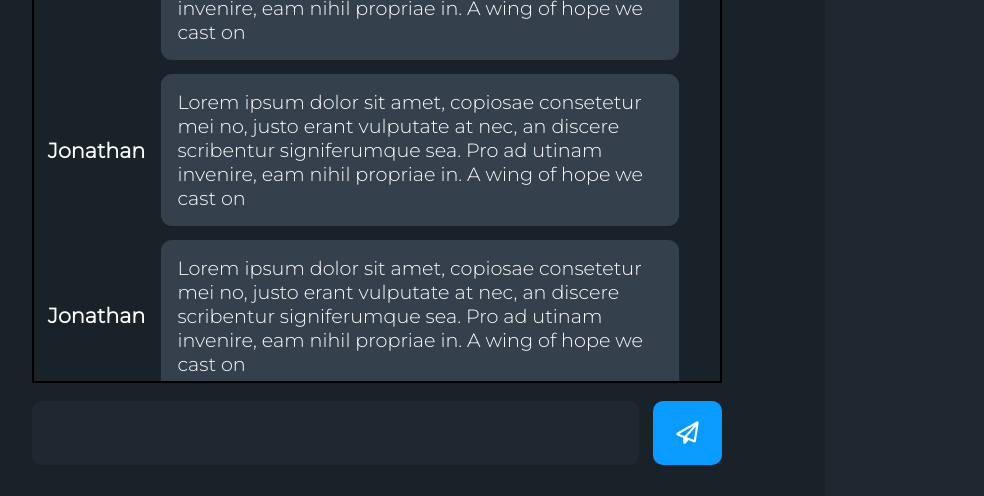
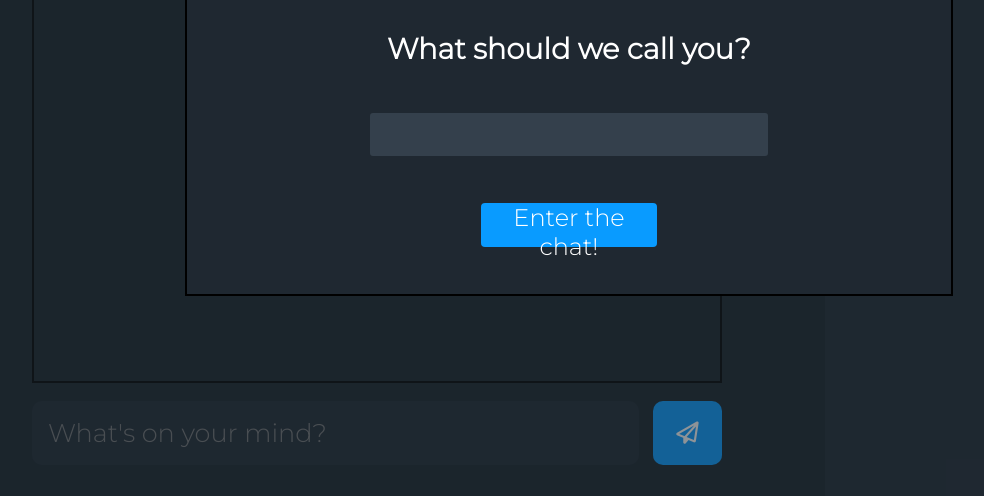
Before and after one commit to sudonut/chat-app, a plain HTML site: page index.html in a window 1280 px wide. Shown: the part 304-800 px from the top of the page, without its empty margins (71-1055 px from the left). Drawn offline with Linux system fonts and the light colour scheme.

Commit message:
Added some javascript for adding messages, still wip

```diff
--- a/index.html
+++ b/index.html
@@ -12,40 +12,23 @@
     <link rel="stylesheet" href="/styles/style.css">
   </head>
   <body>
-    <main class="message-container">
-      <section class="messages">
-        <div id="message">
+    <div class="form-container" id="modal-popup">
+      <form action="" class="user-form">
+        <h1>Welcome to my Chat application</h1>
+        <h2>What should we call you?</h2>
+        <input type="text" id="user-name-input">
+        <button id="submit-username">Enter the chat!</button>
+      </form>
+    </div>
+    <main class="app-container">
+      <section class="messages-container" id="msgs-container">
+        <div class="message-wrap" id="msg-wrap">
           <h3 id="user">Jonathan</h3>
-          <p id="msg-content">Lorem ipsum dolor sit amet, copiosae consetetur mei no, justo erant vulputate at nec, an discere scribentur signiferumque sea. Pro ad utinam invenire, eam nihil propriae in. A wing of hope we cast on </p>
+          <p id="message-text">Lorem ipsum dolor sit amet, copiosae consetetur mei no, justo erant vulputate at nec, an discere scribentur signiferumque sea. Pro ad utinam invenire, eam nihil propriae in. A wing of hope we cast on </p>
         </div>
-        <div id="message">
-          <h3 id="user">Jonathan</h3>
-          <p id="msg-content">Lorem ipsum dolor sit amet, copiosae consetetur mei no, justo erant vulputate at nec, an discere scribentur signiferumque sea. Pro ad utinam invenire, eam nihil propriae in. A wing of hope we cast on </p>
-        </div>
-        <div id="message">
-          <h3 id="user">Jonathan</h3>
-          <p id="msg-content">Lorem ipsum dolor sit amet, copiosae consetetur mei no, justo erant vulputate at nec, an discere scribentur signiferumque sea. Pro ad utinam invenire, eam nihil propriae in. A wing of hope we cast on </p>
-        </div>
-        <div id="message">
-          <h3 id="user">Jonathan</h3>
-          <p id="msg-content">Lorem ipsum dolor sit amet, copiosae consetetur mei no, justo erant vulputate at nec, an discere scribentur signiferumque sea. Pro ad utinam invenire, eam nihil propriae in. A wing of hope we cast on </p>
-        </div>
-        <div id="message">
-          <h3 id="user">Jonathan</h3>
-          <p id="msg-content">Lorem ipsum dolor sit amet, copiosae consetetur mei no, justo erant vulputate at nec, an discere scribentur signiferumque sea. Pro ad utinam invenire, eam nihil propriae in. A wing of hope we cast on </p>
-        </div>
-        <div id="message">
-          <h3 id="user">Jonathan</h3>
-          <p id="msg-content">Lorem ipsum dolor sit amet, copiosae consetetur mei no, justo erant vulputate at nec, an discere scribentur signiferumque sea. Pro ad utinam invenire, eam nihil propriae in. A wing of hope we cast on </p>
-        </div>
-        <div id="message">
-          <h3 id="user">Jonathan</h3>
-          <p id="msg-content">Lorem ipsum dolor sit amet, copiosae consetetur mei no, justo erant vulputate at nec, an discere scribentur signiferumque sea. Pro ad utinam invenire, eam nihil propriae in. A wing of hope we cast on </p>
-        </div>
-
       </section>
       <div class="text-container">
-        <input type="text" id="message-send" class="msg-send">
+        <input type="text" id="msg-input" class="message-input" placeholder="What's on your mind?">
         <button id="send"><i class="far fa-paper-plane"></i></button>
       </div>
     </main>
--- a/script/script.js
+++ b/script/script.js
@@ -0,0 +1,49 @@
+let currentUser;
+
+document
+  .getElementById("submit-username")
+  .addEventListener("click", function (e) {
+    e.preventDefault();
+    (currentUser = document.getElementById("user-name-input").value),
+      (modalDisplay = document.getElementById("modal-popup"));
+
+    if (currentUser == "") {
+      console.log("Please enter a username");
+    } else {
+      modalDisplay.style.display = "none";
+    }
+  });
+
+class Message {
+  constructor(user, message) {
+    this.user = user;
+    this.message = message;
+  }
+}
+
+document.getElementById("msg-input").addEventListener("keydown", (e) => {
+  if (e.keyCode === 13) {
+    addMessage();
+  };
+});
+
+document.getElementById("send").addEventListener("click", addMessage);
+
+function addMessage() {
+  if (currentUser === undefined || "") {
+    alert("Please select a username first.");
+    return
+  }
+  let messageVal = document.getElementById("msg-input").value;
+  let messageContainer = document.getElementById("msgs-container");
+  let newMessage = document.createElement("div");
+  newMessage.className = "message-wrap";
+  newMessage.id = "msg-wrap";
+  messageContainer.appendChild(newMessage);
+
+  let message = new Message(currentUser, messageVal);
+
+  console.log(message);
+
+  document.getElementById("msg-input").value = "";
+}
--- a/styles/style.scss
+++ b/styles/style.scss
@@ -18,7 +18,51 @@ body {
   background: #192229;
 }
 
-.message-container {
+.form-container {
+  height: 100vh;
+  width: 100vw;
+  position: absolute;
+  display: flex;
+  justify-content: center;
+  align-items: center;
+  background: rgba(31, 40, 49, 0.5);
+}
+
+.user-form {
+  display: flex;
+  flex-direction: column;
+  justify-content: space-evenly;
+  align-items: center;
+  height: 50%;
+  width: 60%;
+  background: $primary-color;
+  border: solid 2px black;
+  h2 {
+    font-size: 1.8rem;
+  }
+}
+
+.user-form > input {
+  height: 11%;
+  width: 52%;
+  color: white;
+  padding: 10px;
+  background: $secondary-color;
+  border: none;
+  border-radius: 3px;
+  font-size: 1.8rem;
+}
+
+#submit-username {
+  height: 11%;
+  width: 23%;
+  font-size: 1.5rem;
+  background: #099bff;
+  border: none;
+  border-radius: 4px;
+}
+
+.app-container {
   height: 100%;
   width: 100%;
   display: flex;
@@ -27,7 +71,7 @@ body {
   flex-direction: column;
 }
 
-.messages {
+.messages-container {
   min-height: 82vh;
   max-height: 82vh;
   width: 77%;
@@ -36,7 +80,7 @@ body {
   overflow: auto;
 }
 
-#message {
+#msg-wrap {
   display: flex;
   align-items: center;
   margin: 2%;
@@ -48,14 +92,14 @@ body {
   margin-right: 1rem;
 }
 
-#msg-content {
+#message-text {
   font-size: 1.2rem;
   background: $secondary-color;
   border-radius: 11px;
   padding: 1rem;
 }
 
-.msg-send {
+.message-input {
   width: 88%;
   height: 4rem;
   border-radius: 10px;
@@ -86,7 +130,7 @@ body {
   color: white;
 }
 
-#send:hover {
+#send:hover, #submit-username:hover {
   cursor: pointer;
   opacity: 0.7;
   transition: 0.3s;
```
Also changed, not shown: styles/style.css, 1 other file.
